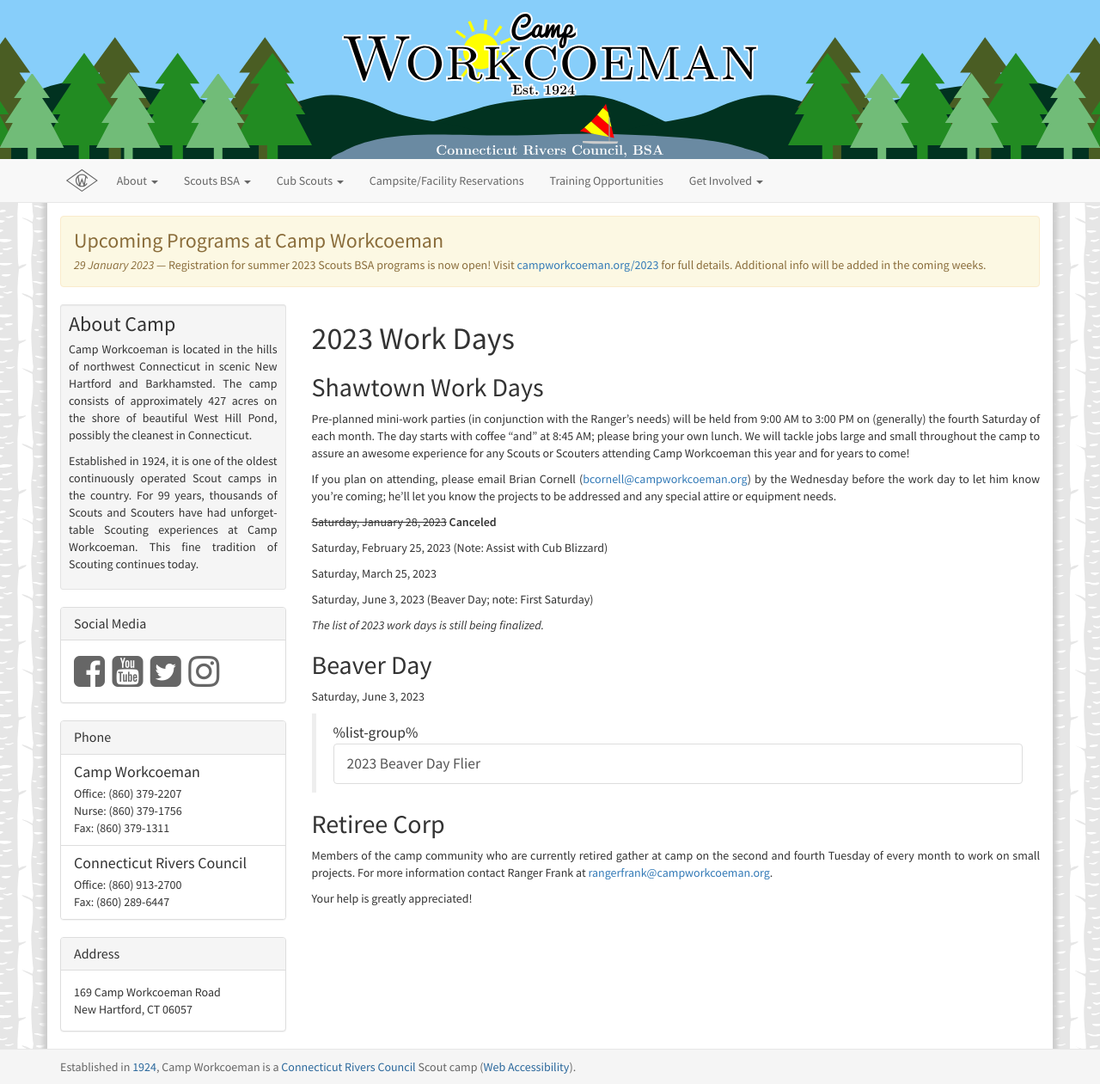
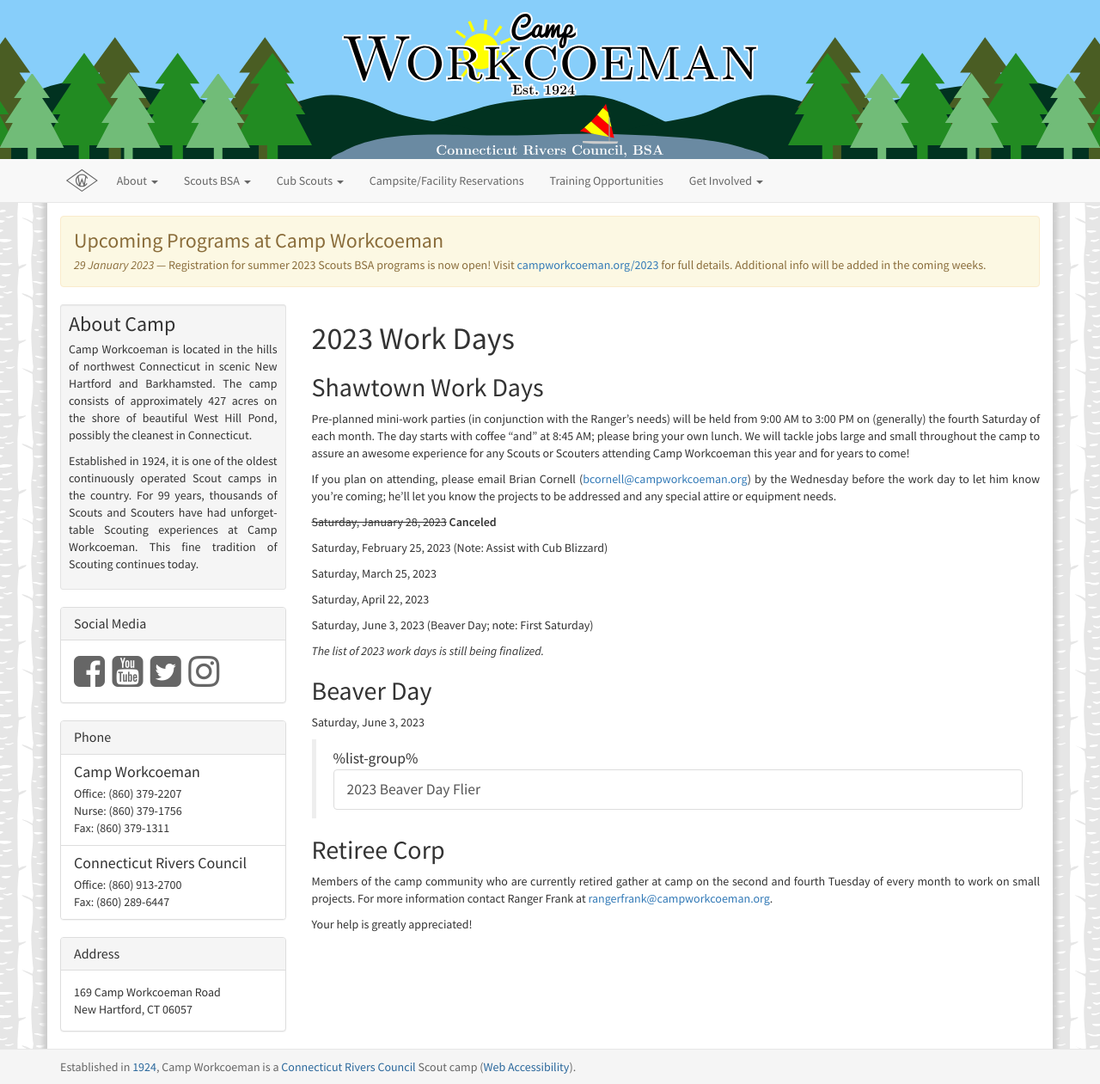
Before and after one commit to campworkcoeman/campworkcoeman.org, a Jekyll site: the page built from get-involved/work-days.md, in a window 1280 px wide. Shown: the whole page at 86% size. Built offline with Jekyll 4.4.1, drawn with Linux system fonts in a browser that asks for light colours; nearby versions of some CDN libraries; Markdown is read by kramdown in place of the engine named in the settings.

Commit message:
Add work day.

```diff
--- a/get-involved/work-days.md
+++ b/get-involved/work-days.md
@@ -18,6 +18,8 @@
 
 Saturday, March 25, 2023
 
+Saturday, April 22, 2023
+
 Saturday, June 3, 2023 (Beaver Day; note: First Saturday)
 
 *The list of 2023 work days is still being finalized.*
```
